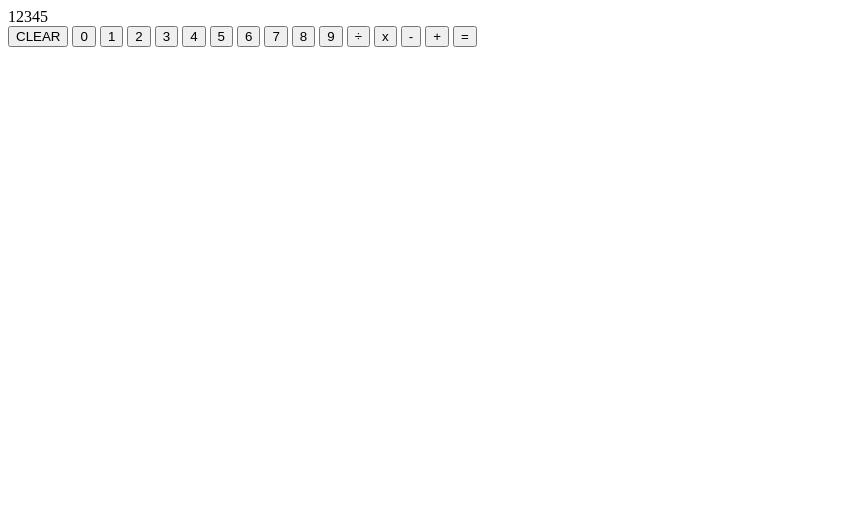
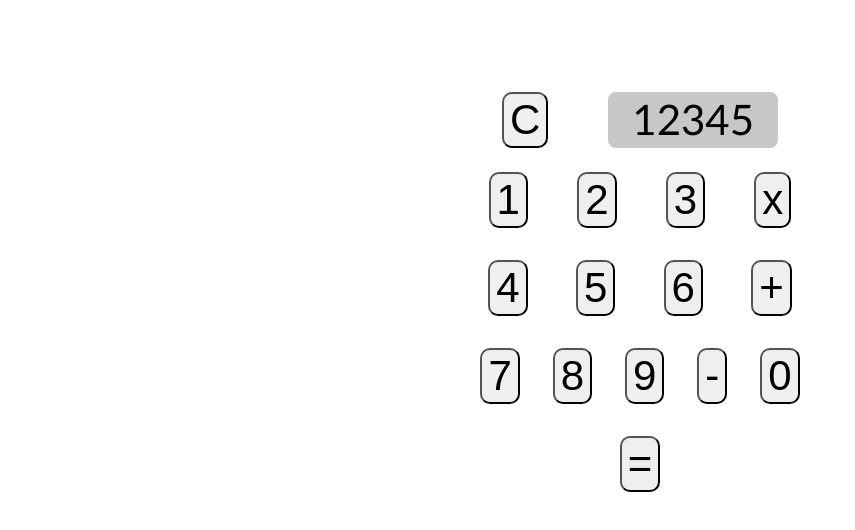
Before and after one commit to rydge-rivard/calculator, a plain HTML site: page index.html in a window 1280 px wide. Shown: the whole page, without its empty margins (0-855 px from the left). Drawn offline with Linux system fonts and the light colour scheme.

Commit message:
Add initial CSS to buttons and flex box layout.

```diff
--- a/index.html
+++ b/index.html
@@ -8,22 +8,25 @@
     <link rel="stylesheet" href="style.css">
 </head>
 <body>
-    <div class="display">12345</div>
-    <button>CLEAR</button>
-    <button class="number">0</button>
+    <div class="top">
+        <button>C</button>
+        <span class="display">12345</span>
+    </div>
+    <div class="operators">
         <button class="number">1</button>
         <button class="number">2</button>
         <button class="number">3</button>
+        <button class="operator">x</button>
         <button class="number">4</button>
         <button class="number">5</button>
         <button class="number">6</button>
+        <button class="operator">+</button>
         <button class="number">7</button>
         <button class="number">8</button>
         <button class="number">9</button>
-    <button class="operator">÷</button>
-    <button class="operator">x</button>
         <button class="operator">-</button>
-    <button class="operator">+</button>
-    <button>=</button>
+        <button class="number">0</button>
+        <button class="operator">=</button>
+    </div>
 </body>
 </html>
--- a/style.css
+++ b/style.css
@@ -0,0 +1,41 @@
+body {
+    font-family: 'Calibri', 'Trebuchet MS', sans-serif;
+    height: 100vh;
+    display: flex;
+    flex-direction: column;
+    align-items: center;
+    padding: 60px 0px;
+}
+
+button {
+    border-radius: 10px;
+    padding: 2px 6px;
+    font-size: 42px;
+}
+
+.top {
+    display: flex;
+    align-content: space-between;
+    padding: 24px 0;
+    gap: 60px;
+}
+
+.operators {
+    display: flex;
+    justify-content: space-around;
+    align-items: flex-start;
+    flex-wrap: wrap;
+    flex: 0 0 0%;
+    padding: 0 0 6px 0;
+    gap: 32px;
+    width: 40vh;
+}
+
+
+
+.display {
+    font-size: 42px;
+    background-color: rgb(199, 199, 199);
+    border-radius: 8px;
+    padding: 2px 24px;
+}
```
Lines whose indentation alone changed are shown as unchanged.
